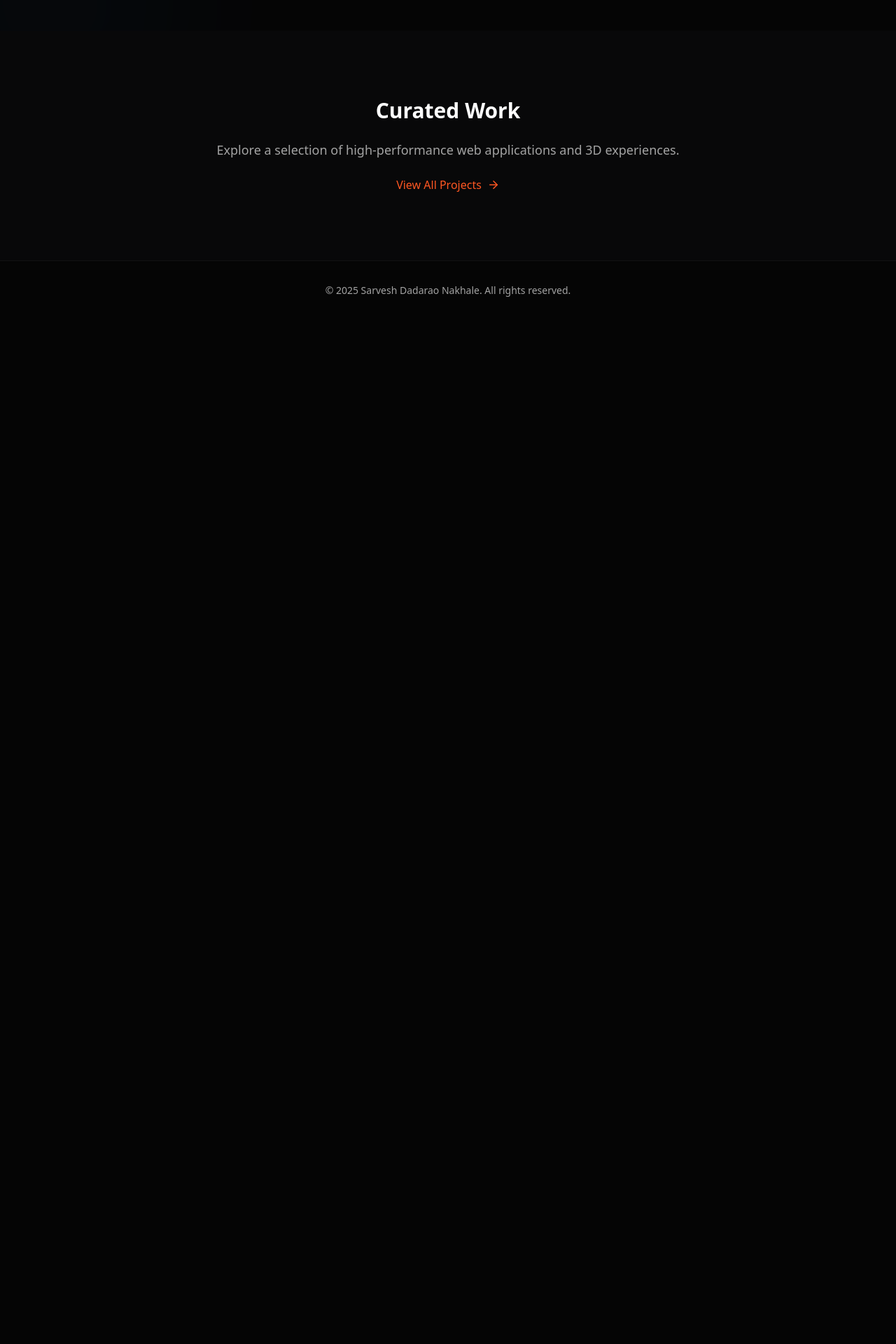
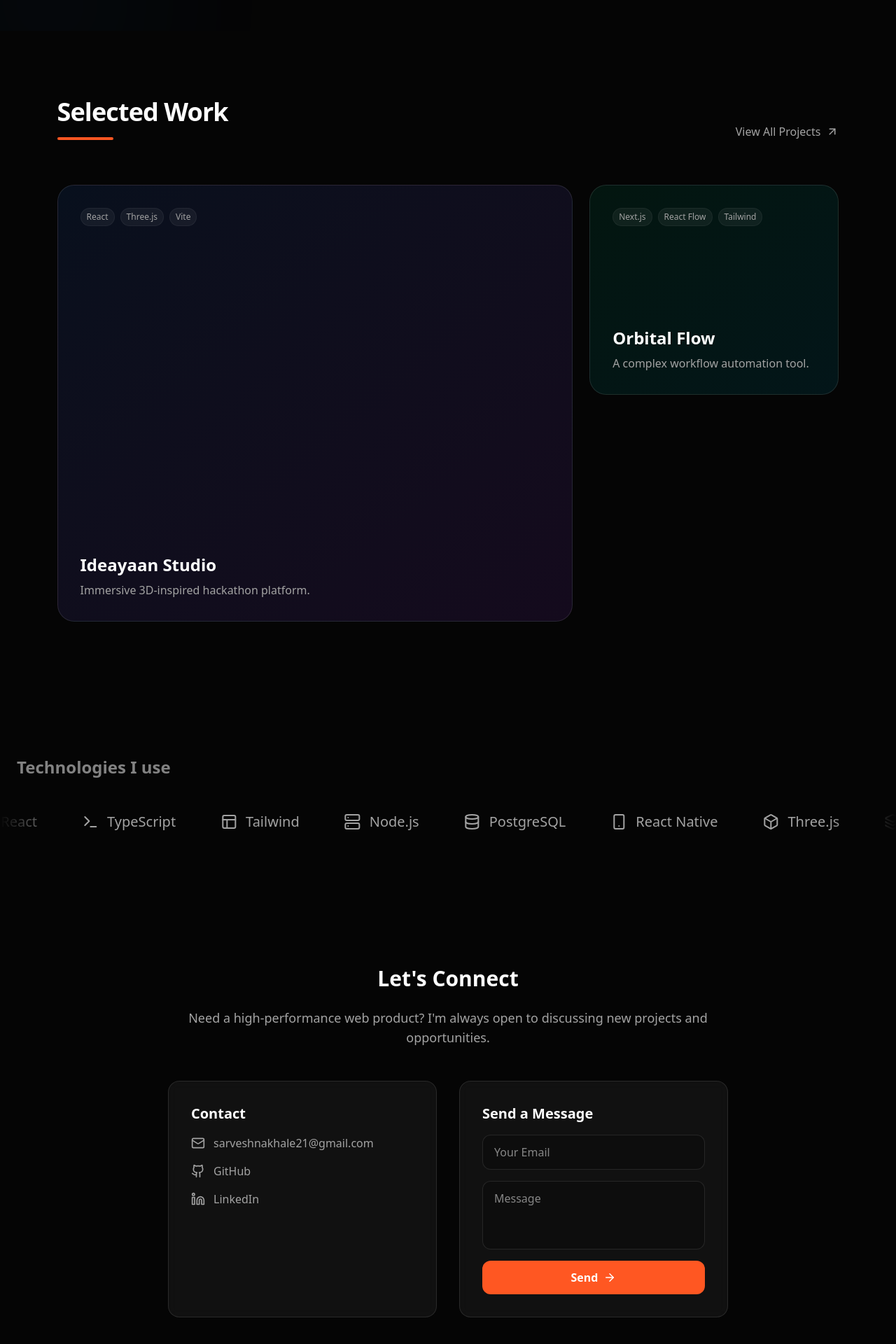
Before and after one commit to Sarvesh2005-code/sarvy, a Next.js app: page / in a window 1280 px wide. Shown: the part 756-2676 px from the top of the page at 70% size. Before the commit the page ends 1213 px from the top, so only its background shows below. Built offline with nearby package versions, Linux system fonts and the light colour scheme.

Commit message:
feat: hybrid layout, tech stack, and seo improvements

```diff
--- a/src/app/page.tsx
+++ b/src/app/page.tsx
@@ -1,21 +1,52 @@
+"use client";
+
 import { Hero } from "@/components/hero";
-import Link from "next/link";
-import { ArrowRight } from "lucide-react";
+import { Projects } from "@/components/projects";
+import { TechStack } from "@/components/tech-stack";
+import { ArrowRight, Mail, Github, Linkedin } from "lucide-react";
 
 export default function Home() {
   return (
     <main className="flex flex-col min-h-screen">
       <Hero />
 
-      <section className="py-24 px-6 md:px-12 text-center bg-zinc-900/20">
-        <div className="max-w-3xl mx-auto flex flex-col items-center gap-6">
-          <h2 className="text-3xl font-bold text-white">Curated Work</h2>
-          <p className="text-lg text-muted-foreground">
-            Explore a selection of high-performance web applications and 3D experiences.
-          </p>
-          <Link href="/work" className="inline-flex items-center gap-2 text-primary font-medium hover:text-orange-400 transition-colors">
-            View All Projects <ArrowRight size={18} />
-          </Link>
+      {/* Selected Work (Limited to 2 items but preserving bento layout) */}
+      <Projects limit={2} />
+
+      <TechStack />
+
+      <section id="contact" className="py-24 px-6 md:px-12 max-w-4xl mx-auto text-center">
+        <h2 className="text-3xl font-bold text-white mb-6">Let's Connect</h2>
+        <p className="text-lg text-muted-foreground mb-12">
+          Need a high-performance web product? I'm always open to discussing new projects and opportunities.
+        </p>
+
+        <div className="grid grid-cols-1 md:grid-cols-2 gap-8 mb-12 text-left">
+          <div className="p-8 rounded-2xl border border-white/10 bg-white/5 backdrop-blur-sm">
+            <h3 className="text-xl font-semibold text-white mb-4">Contact</h3>
+            <div className="flex flex-col gap-4">
+              <a href="mailto:sarveshnakhale21@gmail.com" className="text-muted-foreground hover:text-primary transition-colors flex items-center gap-3">
+                <Mail size={20} /> sarveshnakhale21@gmail.com
+              </a>
+              <a href="https://github.com/Sarvesh2005-code" target="_blank" className="text-muted-foreground hover:text-white transition-colors flex items-center gap-3">
+                <Github size={20} /> GitHub
+              </a>
+              <a href="https://www.linkedin.com/in/sarveshnakhale" target="_blank" className="text-muted-foreground hover:text-white transition-colors flex items-center gap-3">
+                <Linkedin size={20} /> LinkedIn
+              </a>
+            </div>
+          </div>
+
+          <div className="p-8 rounded-2xl border border-white/10 bg-white/5 backdrop-blur-sm">
+            <h3 className="text-xl font-semibold text-white mb-4">Send a Message</h3>
+            <form className="flex flex-col gap-4">
+              <input type="email" placeholder="Your Email" className="w-full px-4 py-3 rounded-xl bg-black/20 border border-white/10 text-white focus:outline-none focus:border-primary/50 transition-all" />
+              <textarea rows={3} placeholder="Message" className="w-full px-4 py-3 rounded-xl bg-black/20 border border-white/10 text-white focus:outline-none focus:border-primary/50 transition-all resize-none" />
+              <button type="button" className="w-full py-3 rounded-xl bg-primary text-white font-bold hover:bg-orange-600 transition-all flex items-center justify-center gap-2 group">
+                Send <ArrowRight size={18} className="group-hover:translate-x-1 transition-transform" />
+              </button>
+            </form>
+          </div>
         </div>
       </section>
 
--- a/src/components/navbar.tsx
+++ b/src/components/navbar.tsx
@@ -9,7 +9,7 @@ import { cn } from "@/lib/utils";
 const navItems = [
     { name: "Home", href: "/" },
     { name: "Work", href: "/work" },
-    { name: "Contact", href: "/contact" },
+    { name: "Contact", href: "/#contact" },
 ];
 
 export function Navbar() {
--- a/src/components/projects.tsx
+++ b/src/components/projects.tsx
@@ -3,53 +3,19 @@
 import { motion } from "framer-motion";
 import { ExternalLink, Github, ArrowUpRight } from "lucide-react";
 import Link from "next/link";
+import { projects } from "@/lib/data";
+import { cn } from "@/lib/utils";
 
-const projects = [
-    {
-        id: 1,
-        title: "Eatos",
-        description: "High-performance mobile food delivery app built with React Native and Expo.",
-        tags: ["React Native", "Expo", "Firebase"],
-        link: "#",
-        github: "#",
-        color: "from-orange-500/20 to-red-500/20",
-        size: "col-span-1 md:col-span-2 row-span-2",
-    },
-    {
-        id: 2,
-        title: "Audemars Piguet Clone",
-        description: "Pixel-perfect luxury eCommerce frontend replica with complex animations.",
-        tags: ["Next.js", "GSAP", "Tailwind"],
-        link: "#",
-        github: "#",
-        color: "from-neutral-800/50 to-neutral-900/50",
-        size: "col-span-1 md:col-span-1 row-span-1",
-    },
-    {
-        id: 3,
-        title: "Ideayaan",
-        description: "Immersive 3D-inspired hackathon landing page with smooth scroll & parallax.",
-        tags: ["React", "Three.js", "Framer Motion"],
-        link: "#",
-        github: "#",
-        color: "from-blue-500/10 to-purple-500/10",
-        size: "col-span-1 md:col-span-1 row-span-2",
-    },
-    {
-        id: 4,
-        title: "Float",
-        description: "Web-based game portal featuring parallax effects and mobile responsiveness.",
-        tags: ["Next.js", "Canvas API", "TypeScript"],
-        link: "#",
-        github: "#",
-        color: "from-emerald-500/10 to-teal-500/10",
-        size: "col-span-1 md:col-span-2 row-span-1",
-    },
-];
+interface ProjectsProps {
+    limit?: number;
+    className?: string;
+}
 
-export function Projects() {
+export function Projects({ limit, className }: ProjectsProps) {
+    const displayProjects = limit ? projects.slice(0, limit) : projects;
+
     return (
-        <section id="projects" className="py-24 px-6 md:px-12 max-w-7xl mx-auto">
+        <section id="projects" className={cn("py-24 px-6 md:px-12 max-w-7xl mx-auto", className)}>
             <motion.div
                 initial={{ opacity: 0, y: 20 }}
                 whileInView={{ opacity: 1, y: 0 }}
@@ -57,14 +23,23 @@ export function Projects() {
                 transition={{ duration: 0.5 }}
                 className="flex flex-col gap-4 mb-16"
             >
-                <h2 className="text-3xl md:text-4xl font-bold tracking-tight text-white">
-                    Selected Work
-                </h2>
-                <div className="h-1 w-20 bg-primary rounded-full" />
+                <div className="flex justify-between items-end">
+                    <div>
+                        <h2 className="text-3xl md:text-4xl font-bold tracking-tight text-white">
+                            Selected Work
+                        </h2>
+                        <div className="h-1 w-20 bg-primary rounded-full mt-4" />
+                    </div>
+                    {limit && (
+                        <Link href="/work" className="hidden md:flex items-center gap-2 text-muted-foreground hover:text-primary transition-colors">
+                            View All Projects <ArrowUpRight size={18} />
+                        </Link>
+                    )}
+                </div>
             </motion.div>
 
             <div className="grid grid-cols-1 md:grid-cols-3 gap-6 auto-rows-[300px]">
-                {projects.map((project, index) => (
+                {displayProjects.map((project, index) => (
                     <motion.div
                         key={project.id}
                         initial={{ opacity: 0, y: 20 }}
@@ -85,10 +60,10 @@ export function Projects() {
                                     ))}
                                 </div>
                                 <div className="flex gap-2 opacity-0 group-hover:opacity-100 transition-opacity translate-y-2 group-hover:translate-y-0 duration-300">
-                                    <Link href={project.github} className="p-2 rounded-full bg-white/10 hover:bg-white/20 hover:text-white text-muted-foreground transition-colors">
+                                    <Link href={project.github} target="_blank" className="p-2 rounded-full bg-white/10 hover:bg-white/20 hover:text-white text-muted-foreground transition-colors">
                                         <Github size={18} />
                                     </Link>
-                                    <Link href={project.link} className="p-2 rounded-full bg-white/10 hover:bg-white/20 hover:text-white text-muted-foreground transition-colors">
+                                    <Link href={project.link} target="_blank" className="p-2 rounded-full bg-white/10 hover:bg-white/20 hover:text-white text-muted-foreground transition-colors">
                                         <ExternalLink size={18} />
                                     </Link>
                                 </div>
@@ -97,16 +72,27 @@ export function Projects() {
                             <div>
                                 <h3 className="text-2xl font-bold text-white mb-2 group-hover:text-primary transition-colors flex items-center gap-2">
                                     {project.title}
-                                    <ArrowUpRight className="opacity-0 group-hover:opacity-100 transition-opacity duration-300 transform group-hover:translate-x-1 group-hover:-translate-y-1" />
+                                    <ArrowUpRight className="opacity-0 group-hover:opacity-100 transition-opacity duration-300 transform group-hover:translate-x-1 group-hover:-translate-y-1 block md:hidden" />
                                 </h3>
                                 <p className="text-muted-foreground line-clamp-2">
                                     {project.description}
                                 </p>
                             </div>
                         </div>
+
+                        {/* Mobile Touch Ripple / Gradient Hint */}
+                        <div className="md:hidden absolute bottom-0 left-0 right-0 h-24 bg-gradient-to-t from-black/80 to-transparent pointer-events-none" />
                     </motion.div>
                 ))}
             </div>
+
+            {limit && (
+                <div className="mt-12 flex justify-center md:hidden">
+                    <Link href="/work" className="inline-flex items-center gap-2 px-6 py-3 rounded-full bg-white/5 border border-white/10 text-white hover:bg-white/10 transition-colors">
+                        View All Projects <ArrowUpRight size={18} />
+                    </Link>
+                </div>
+            )}
         </section>
     );
 }
--- /dev/null
+++ b/src/components/tech-stack.tsx
@@ -0,0 +1,54 @@
+"use client";
+
+import { motion } from "framer-motion";
+import {
+    Code2, Database, Layout, Server, Smartphone,
+    Terminal, Cpu, Globe, Layers, Box
+} from "lucide-react";
+
+const stack = [
+    { name: "Next.js", icon: Globe },
+    { name: "React", icon: Code2 },
+    { name: "TypeScript", icon: Terminal },
+    { name: "Tailwind", icon: Layout },
+    { name: "Node.js", icon: Server },
+    { name: "PostgreSQL", icon: Database },
+    { name: "React Native", icon: Smartphone },
+    { name: "Three.js", icon: Box },
+    { name: "Framer Motion", icon: Layers },
+    { name: "System Design", icon: Cpu },
+];
+
+export function TechStack() {
+    return (
+        <section className="py-24 overflow-hidden bg-background">
+            <div className="max-w-7xl mx-auto px-6 mb-12">
+                <h2 className="text-2xl font-semibold text-white/50">Technologies I use</h2>
+            </div>
+
+            <div className="relative flex w-full">
+                {/* Gradients for smooth fade in/out */}
+                <div className="absolute left-0 top-0 bottom-0 w-24 bg-gradient-to-r from-background to-transparent z-10" />
+                <div className="absolute right-0 top-0 bottom-0 w-24 bg-gradient-to-l from-background to-transparent z-10" />
+
+                <motion.div
+                    className="flex gap-16 whitespace-nowrap"
+                    animate={{ x: [0, -1000] }}
+                    transition={{
+                        repeat: Infinity,
+                        ease: "linear",
+                        duration: 30, // Slow loop
+                    }}
+                >
+                    {/* Double the array to create seamless loop */}
+                    {[...stack, ...stack, ...stack].map((tech, index) => (
+                        <div key={index} className="flex items-center gap-3 text-muted-foreground group">
+                            <tech.icon size={24} className="group-hover:text-primary transition-colors" />
+                            <span className="text-xl font-medium group-hover:text-white transition-colors">{tech.name}</span>
+                        </div>
+                    ))}
+                </motion.div>
+            </div>
+        </section>
+    );
+}
```
Also changed, not shown: src/app/robots.ts (added, +12 -0 lines), src/app/sitemap.ts (added, +20 -0 lines).
